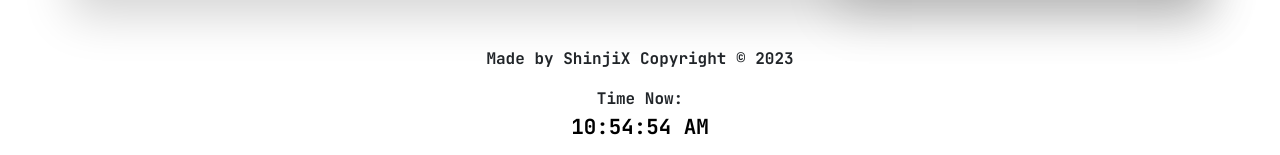
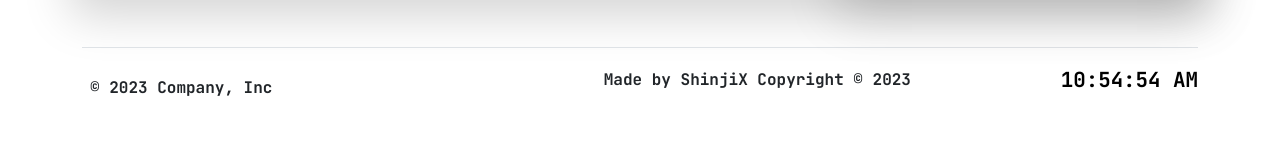
Before and after one commit to ShinjiX-Web/myreactapp, a React (Create React App) app: page / in a window 1280 px wide. Shown: the part 772-927 px from the top of the page. Built offline with nearby package versions, Linux system fonts and the light colour scheme.

Commit message:
Version3.0

```diff
--- a/src/Footer.css
+++ b/src/Footer.css
@@ -5,3 +5,7 @@
     font-family: 'JetBrains Mono', monospace;
     font-size: 1rem;
 }
+
+.display {
+    display: flex;
+}
--- a/src/Footer.jsx
+++ b/src/Footer.jsx
@@ -1,16 +1,21 @@
 import './Footer.css';
 import DateTime from './datetime';
+import { ReactComponent as Logo } from "./logo.svg";
 
 const Footer = () => {
     const date = new Date();
     return (
 
-        <footer className='extra-one'>
-            <p>
-                Made by ShinjiX Copyright &copy; {date.getFullYear()}
-            </p>
-            <p>Time Now: <DateTime></DateTime></p>
-        </footer>
+            <div className="container">
+            <footer className="d-flex flex-wrap justify-content-between align-items-center py-3 my-4 border-top extra-one">
+                <div className="col-md-4 d-flex align-items-center">
+                <a href="/" className="mb-3 me-2 mb-md-0 text-muted text-decoration-none lh-1"><Logo></Logo></a>
+                <span className="mb-3 mb-md-0">&copy; 2023 Company, Inc</span>
+                </div>
+                <p className='text-align-center'>Made by ShinjiX Copyright &copy; {date.getFullYear()}</p>
+                <p className='display'><DateTime></DateTime></p>
+                </footer>
+            </div>
     )
 }
 
```
